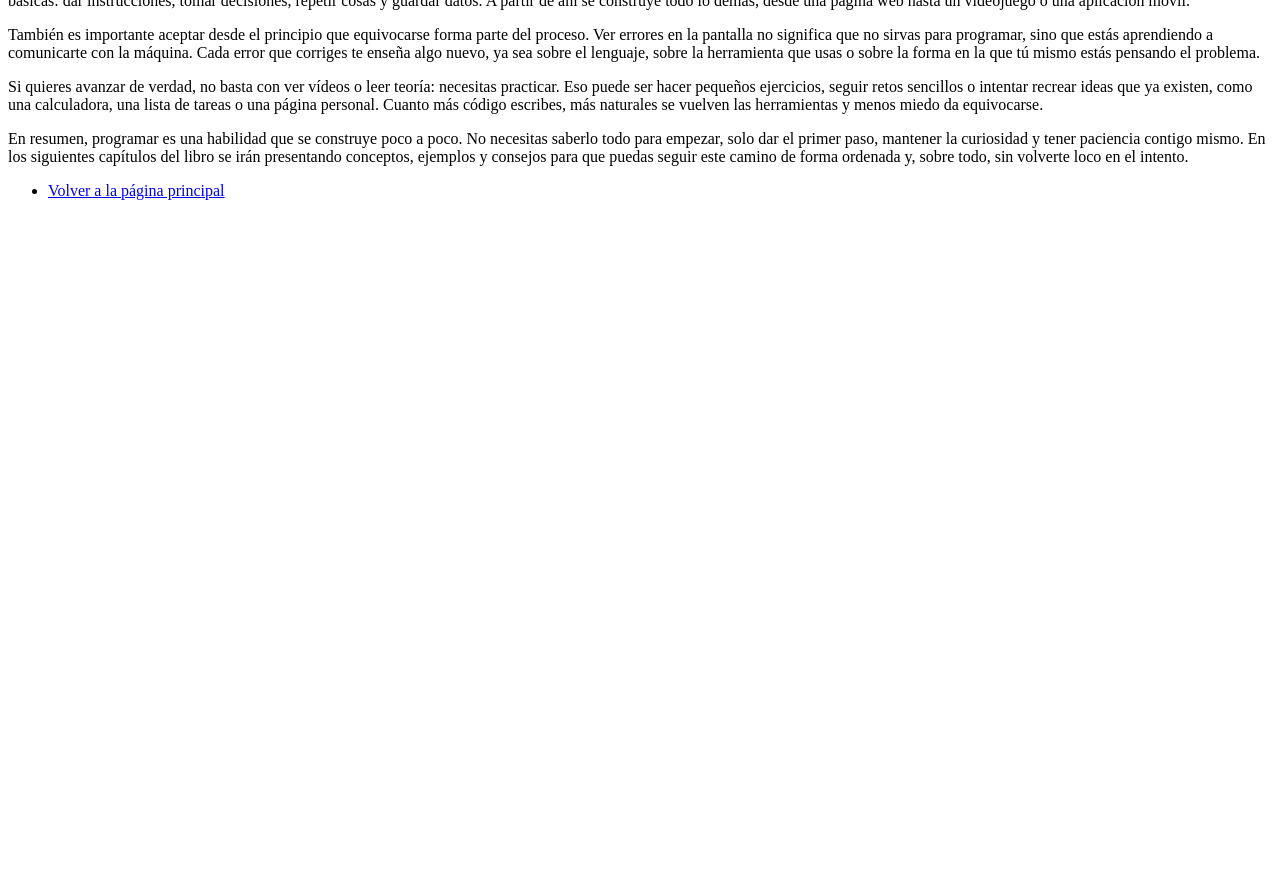
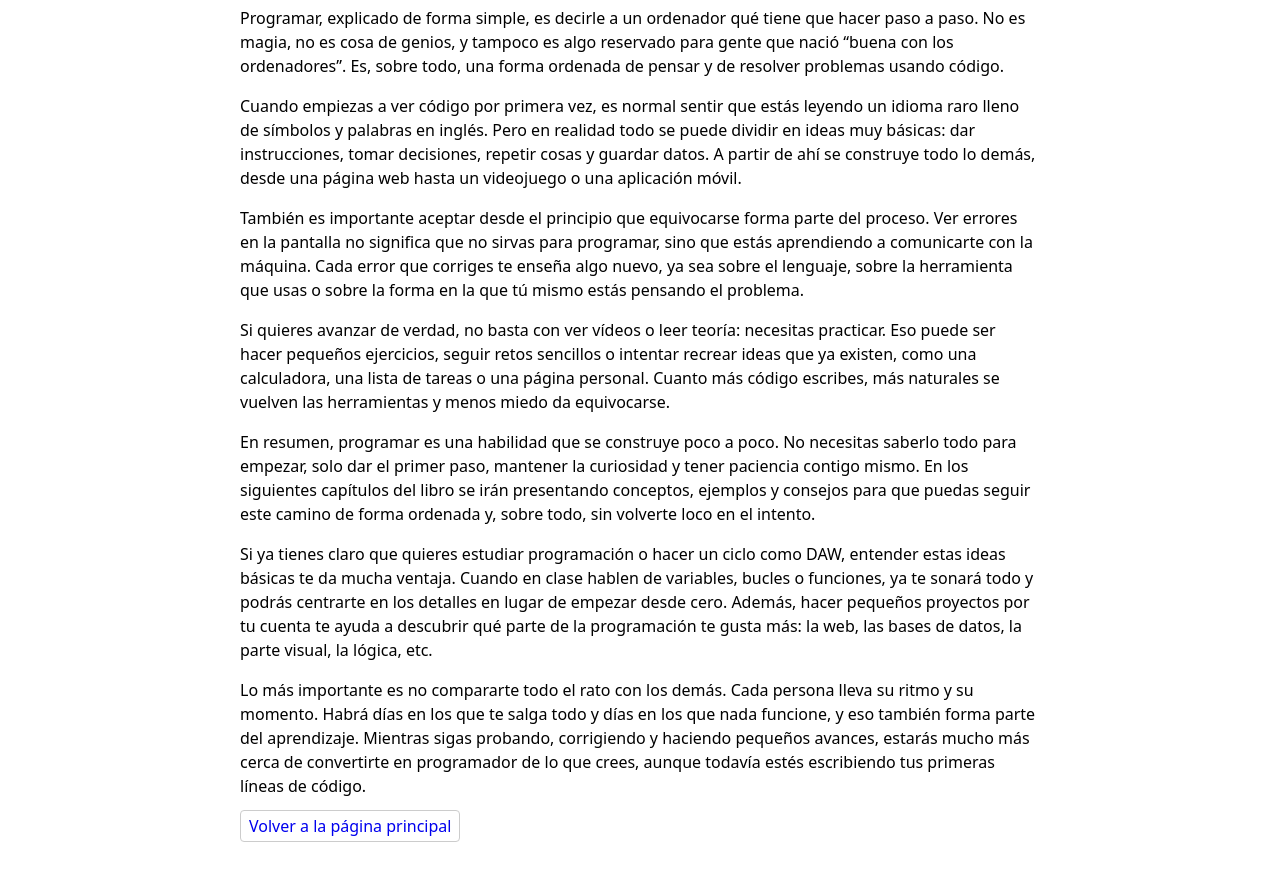
Before and after one commit to Souzeh/libro-web, a plain HTML site: page Capitulos/Capitulo1-JavierPerez.html in a window 1280 px wide. Shown: the part 205-1075 px from the top of the page. Before the commit the page ends 800 px from the top, so only its background shows below. Drawn offline with Linux system fonts and the light colour scheme.

Commit message:
todo preparado para mi compañero y trabajo listo.

```diff
--- a/Capitulos/Capitulo1-JavierPerez.html
+++ b/Capitulos/Capitulo1-JavierPerez.html
@@ -4,7 +4,7 @@
     <meta charset="UTF-8">
     <meta name="viewport" content="width=device-width, initial-scale=1.0">
     <title>Capítulo 1: Qué es programar y por dónde empiezo</title>
-    <link rel="stylesheet" href="css/estilo.css">
+     <link rel="stylesheet" href="../css/estilo.css">
 </head>
 <body>
     <header>
@@ -47,6 +47,23 @@
         En los siguientes capítulos del libro se irán presentando conceptos, ejemplos y consejos para
         que puedas seguir este camino de forma ordenada y, sobre todo, sin volverte loco en el intento.
         </p>
+
+        <p>
+        Si ya tienes claro que quieres estudiar programación o hacer un ciclo como DAW, entender
+        estas ideas básicas te da mucha ventaja. Cuando en clase hablen de variables, bucles o
+        funciones, ya te sonará todo y podrás centrarte en los detalles en lugar de empezar desde
+        cero. Además, hacer pequeños proyectos por tu cuenta te ayuda a descubrir qué parte de la
+        programación te gusta más: la web, las bases de datos, la parte visual, la lógica, etc.
+        </p>
+
+        <p>
+        Lo más importante es no compararte todo el rato con los demás. Cada persona lleva su ritmo
+        y su momento. Habrá días en los que te salga todo y días en los que nada funcione, y eso
+        también forma parte del aprendizaje. Mientras sigas probando, corrigiendo y haciendo
+        pequeños avances, estarás mucho más cerca de convertirte en programador de lo que crees,
+        aunque todavía estés escribiendo tus primeras líneas de código.
+        </p>
+
     </main>
 
     <nav>
--- /dev/null
+++ b/css/estilo.css
@@ -0,0 +1,23 @@
+                                                 /* IMPORTANTE: NO MODIFICAR NADA PARA MANTENER COHERENCIA!! */
+body {
+  font-family: system-ui, sans-serif;
+  max-width: 800px;
+  margin: 0 auto;
+  padding: 1rem;
+  line-height: 1.5;
+}
+
+nav ul {
+  list-style: none;
+  padding: 0;
+  display: flex;
+  flex-wrap: wrap;
+  gap: .5rem;
+}
+
+nav a {
+  text-decoration: none;
+  border: 1px solid #ccc;
+  padding: .25rem .5rem;
+  border-radius: 4px;
+}
```
Also changed, not shown: Capitulos/Capitulo2-NombreCompanero.html (added, +30 -0 lines), index.html (+3 -2 lines), 1 other file.
